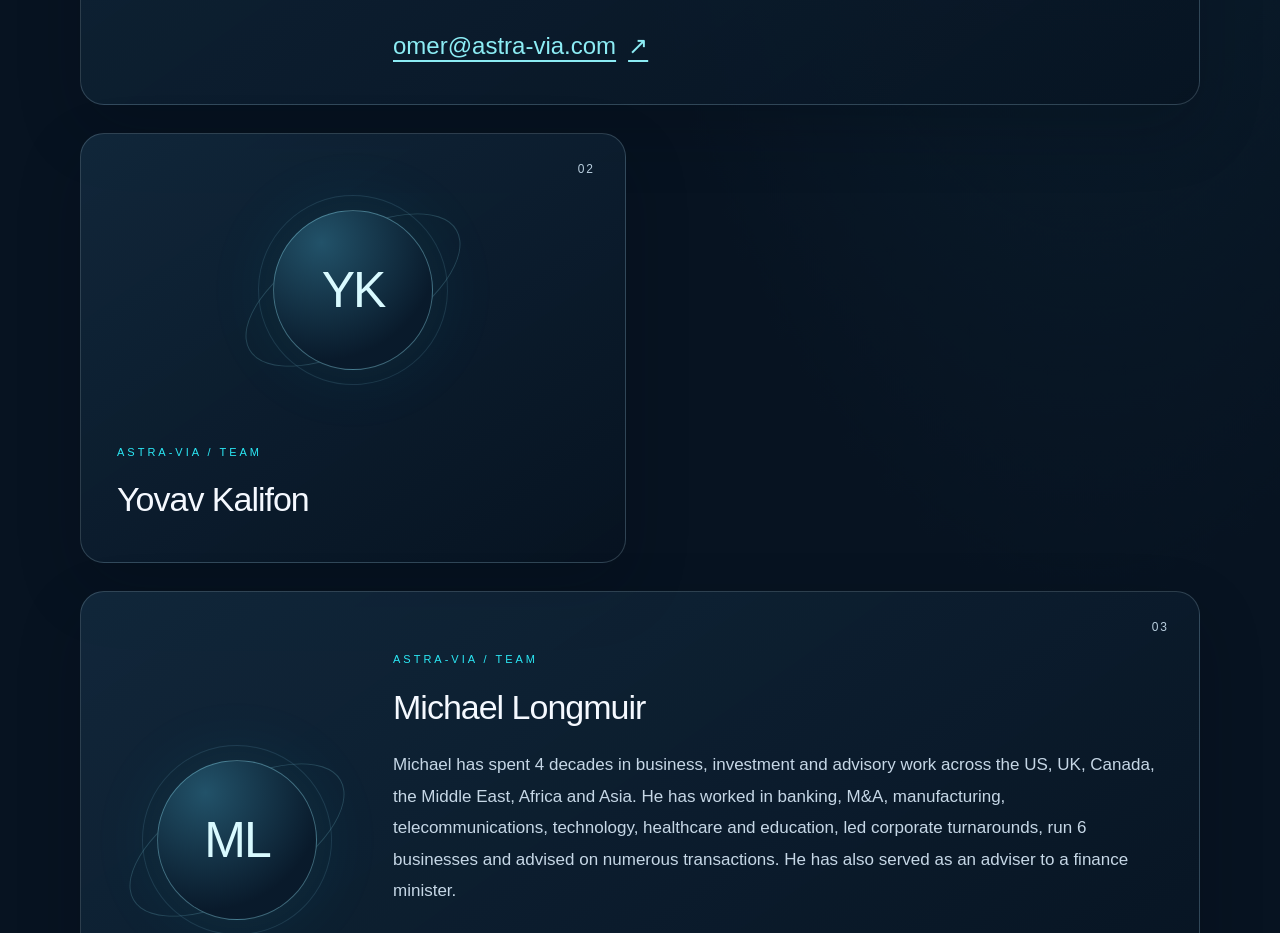
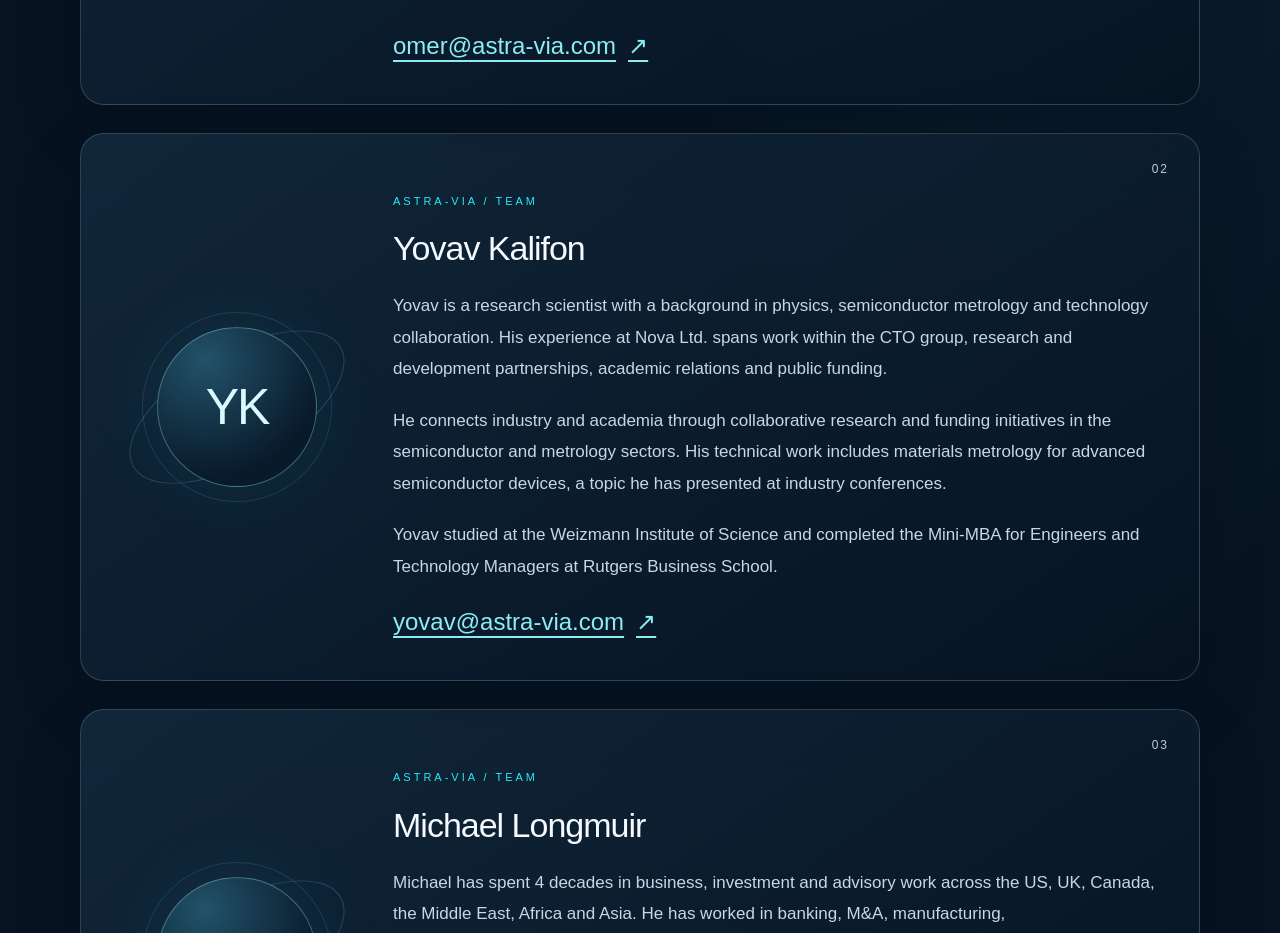
Before and after one commit to Astra-via-Omer/Astra-WebSite, a Next.js app: page /team in a window 1280 px wide. Shown: the part 1380-2313 px from the top of the page. Built offline with nearby package versions, Linux system fonts and the light colour scheme.

Commit message:
Add Yovav Kalifon biography and contact email

```diff
--- a/src/app/team/page.tsx
+++ b/src/app/team/page.tsx
@@ -15,7 +15,14 @@ const team: { name: string; initials: string; biography?: string[]; email?: stri
       'Omer has led the design and development of complex software platforms used by customers and organizations worldwide. His experience spans defense technologies, homeland security systems, medical platforms, semiconductor manufacturing systems and large-scale cloud infrastructure.'
     ]
   },
-  { name: 'Yovav Kalifon', initials: 'YK' },
+  {
+    name: 'Yovav Kalifon', initials: 'YK', email: 'yovav@astra-via.com',
+    biography: [
+      'Yovav is a research scientist with a background in physics, semiconductor metrology and technology collaboration. His experience at Nova Ltd. spans work within the CTO group, research and development partnerships, academic relations and public funding.',
+      'He connects industry and academia through collaborative research and funding initiatives in the semiconductor and metrology sectors. His technical work includes materials metrology for advanced semiconductor devices, a topic he has presented at industry conferences.',
+      'Yovav studied at the Weizmann Institute of Science and completed the Mini-MBA for Engineers and Technology Managers at Rutgers Business School.'
+    ]
+  },
   {
     name: 'Michael Longmuir', initials: 'ML', email: 'Michael@astra-via.com',
     biography: [
```
